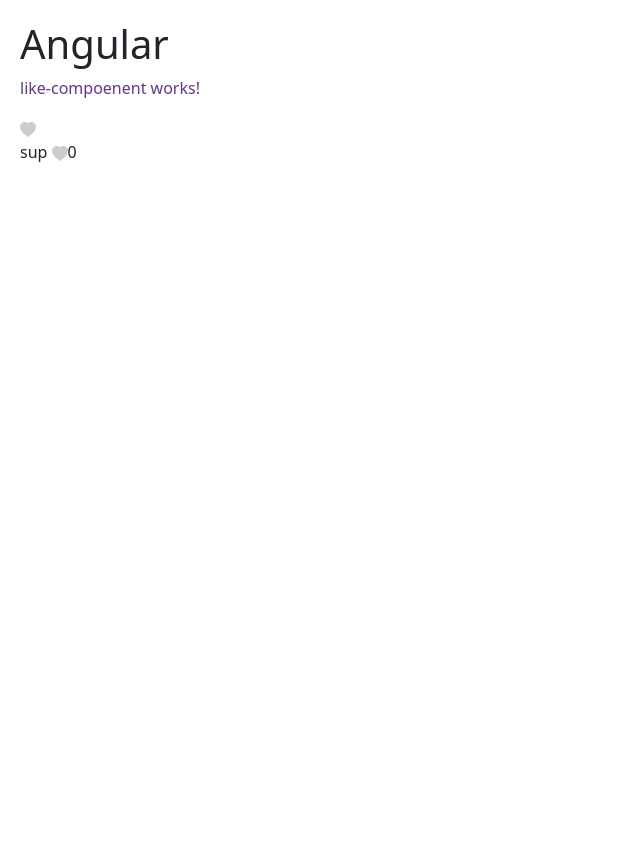
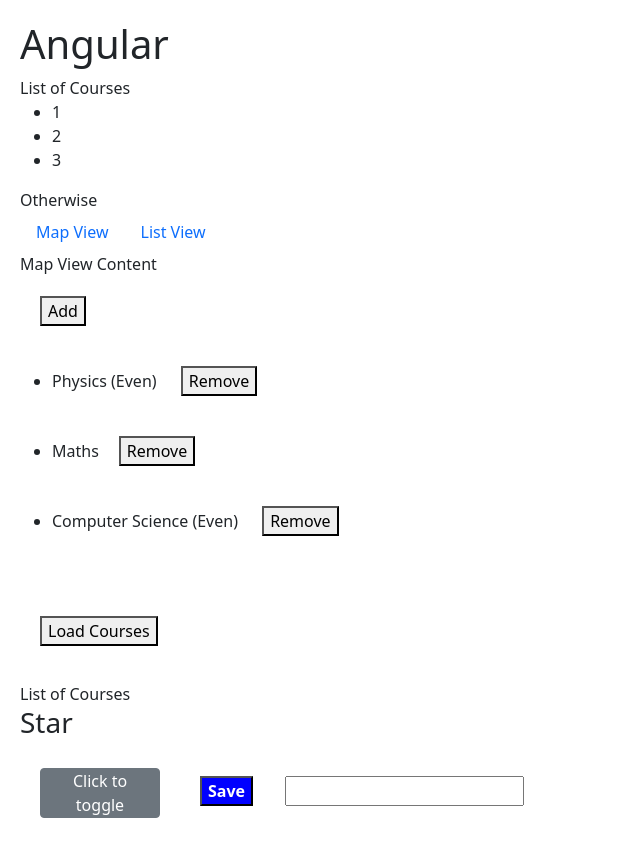
Before and after one commit to isaacdes/hello-world-Angular, an Angular app: page / in a window 1280 px wide. Shown: the whole page, without its empty margins (0-640 px from the left). Before the commit the page ends 800 px from the top, so only its background shows below. Built offline with nearby package versions, Linux system fonts and the light colour scheme.

Commit message:
directives

```diff
--- a/src/app/app.component.html
+++ b/src/app/app.component.html
@@ -20,7 +20,102 @@
 </app-panel> -->
 
 <!-- Module 5 Assignment, Like Compoenent -->
-<app-like-compoenent
+<!-- <app-like-compoenent
     [likesCount]="tweet.likesCount"
     [isActive]="tweet.isLiked"
-> </app-like-compoenent>
+> </app-like-compoenent> -->
+
+<!-- Module 6 Directives -->
+
+<!-- <div *ngIf="courses.length >0 then coursesList else noCourses"></div>
+<ng-template #coursesList>
+  List of Courses
+  <ul>
+    <li *ngFor="let i of courses">
+      {{i}}
+    </li>
+  </ul>
+</ng-template>
+<ng-template #noCourses>
+  No Courses Yet
+</ng-template> -->
+
+<div [hidden]="courses.length == 0">
+  List of Courses
+  <ul>
+    <li *ngFor="let i of courses">
+      {{i.id}}
+    </li>
+  </ul>
+</div>
+
+<div [hidden]="courses.length > 0">
+  No Courses Yet
+</div>
+
+<div (click)="viewMode='Something Else'" >Otherwise</div>
+<ul class="nav nav-pills">
+  <li class="nav-item" [class.active]="viewMode == 'map'" ><a class="nav-link" (click)="viewMode = 'map'" >Map View</a></li>
+  <li class="nav-item" [class.active]="viewMode == 'list'"><a class="nav-link" (click)="viewMode = 'list'" >List View</a></li>
+</ul>
+<div [ngSwitch]="viewMode">
+  <div *ngSwitchCase="'map'">Map View Content</div>
+  <div *ngSwitchCase="'list'">List View Content</div>
+  <div *ngSwitchDefault>Otherwise</div>
+</div>
+<!-- ngFor and Change Detection -->
+<button (click)="onAdd()">Add</button>
+<ul>
+  <li *ngFor="let course of courses; even as isEven">
+     {{course.name}}<span *ngIf="isEven"> (Even) </span>
+     <button (click)="onRemove(course)" >Remove</button>
+  </li>
+</ul>
+<br>
+
+<!-- ngFor and Trackby -->
+<button (click)="loadCourses()" >Load Courses</button>
+<ul>
+  <li *ngFor="let course of course2; trackBy: trackCourse">
+    {{course.name}}
+  </li>
+</ul>
+
+
+<div *ngIf="courses.length > 0; else noCourses">
+  List of Courses
+</div>
+<ng-template #noCourses>
+  No Courses
+</ng-template>
+
+<app-star></app-star>
+
+<!-- <button
+[style.backgroundColor]="canSave ? 'blue':'grey'"
+[style.color]="canSave ? 'white':'black'"
+[style.fontWeight]="canSave? 'bold':'normal'"
+(click)="onClickBtn()"
+>
+
+  Save
+</button> -->
+
+<button
+
+[ngStyle]="{
+  'backgroundColor':canSave ? 'blue':'grey',
+  'color':canSave ? 'white':'black',
+  'fontWeight':canSave? 'bold':'normal'
+}"
+(click)="onClickBtn()"
+>
+
+  Save
+</button>
+
+<!-- Safe Travesal Operator -->
+<span >{{task?.assignee}}</span>
+
+<!-- Custom directives -->
+<input type="text" [appInputFormat]="'uppercase'" />
--- a/src/app/app.component.ts
+++ b/src/app/app.component.ts
@@ -25,4 +25,44 @@
     likesCount: 0
   }
 
+  // courses =["Physics","Maths","Computer Science"];
+  courses =[
+    { id: 1, name: 'Physics'},
+    { id: 2, name: 'Maths'},
+    { id: 3, name: 'Computer Science'},
+  ];
+
+  viewMode ='map'
+
+  onAdd(){
+    this.courses.push({id: 4, name: 'Chemistry'});
+  }
+
+  onRemove(course: any){
+    let index = this.courses.indexOf(course);
+    this.courses.splice(index, 1);
+  }
+  course2: any;
+
+  loadCourses(){
+    this.course2 =[
+      { id: 1, name: 'Physics'},
+      { id: 2, name: 'Maths'},
+      { id: 3, name: 'Computer Science'},
+    ];
+  }
+
+  trackCourse(index:any, course:any){
+    return course ? course.id: undefined;
+  }
+
+  canSave = true;
+  onClickBtn(){
+    this.canSave = !this.canSave;
+  }
+
+  task = {
+    title: 'Review Applications',
+    assignee: null
+  }
 }
--- a/src/app/app.module.ts
+++ b/src/app/app.module.ts
@@ -11,6 +11,7 @@
 import { StarComponent } from './star/star.component';
 import { PanelComponent } from './panel/panel.component';
 import { LikeCompoenentComponent } from './like-compoenent/like-compoenent.component';
+import { InputFormatDirective } from './input-format.directive';
 
 
 @NgModule({
@@ -21,7 +22,8 @@
     SummaryPipe,
     StarComponent,
     PanelComponent,
-    LikeCompoenentComponent
+    LikeCompoenentComponent,
+    InputFormatDirective
   ],
   imports: [
     BrowserModule,
--- /dev/null
+++ b/src/app/input-format.directive.ts
@@ -0,0 +1,25 @@
+import { Directive , ElementRef, HostListener, Input} from '@angular/core';
+
+@Directive({
+  selector: '[appInputFormat]'
+})
+export class InputFormatDirective {
+  @Input('appInputFormat') format: string | undefined;
+
+  constructor(private el: ElementRef) { }
+
+
+  // @HostListener('focus') onFocus() {
+  //   console.log("On Focus");
+  // }
+
+  @HostListener('blur') onBlur() {
+    console.log("On Blur");
+    let value = this.el.nativeElement.value;
+
+    if(this.format == 'lowercase')
+      this.el.nativeElement.value = value.toLowerCase();
+    else
+      this.el.nativeElement.value = value.toUpperCase();
+  }
+}
--- a/src/app/star/star.component.html
+++ b/src/app/star/star.component.html
@@ -1,6 +1,17 @@
 <h3>Star</h3>
-<button
+<!-- <button
 class="btn btn-large"
 [class.btn-primary]="isSelected"
 [class.btn-secondary]="!isSelected"
+
+(click)="onClick()">Click to toggle</button> -->
+
+
+<button
+class="btn btn-large"
+
+[ngClass]="{
+    'btn-primary': isSelected,
+    'btn-secondary': !isSelected
+}"
 (click)="onClick()">Click to toggle</button>
```
Also changed, not shown: 1 other file (tests, documents, lock files or other folders).
